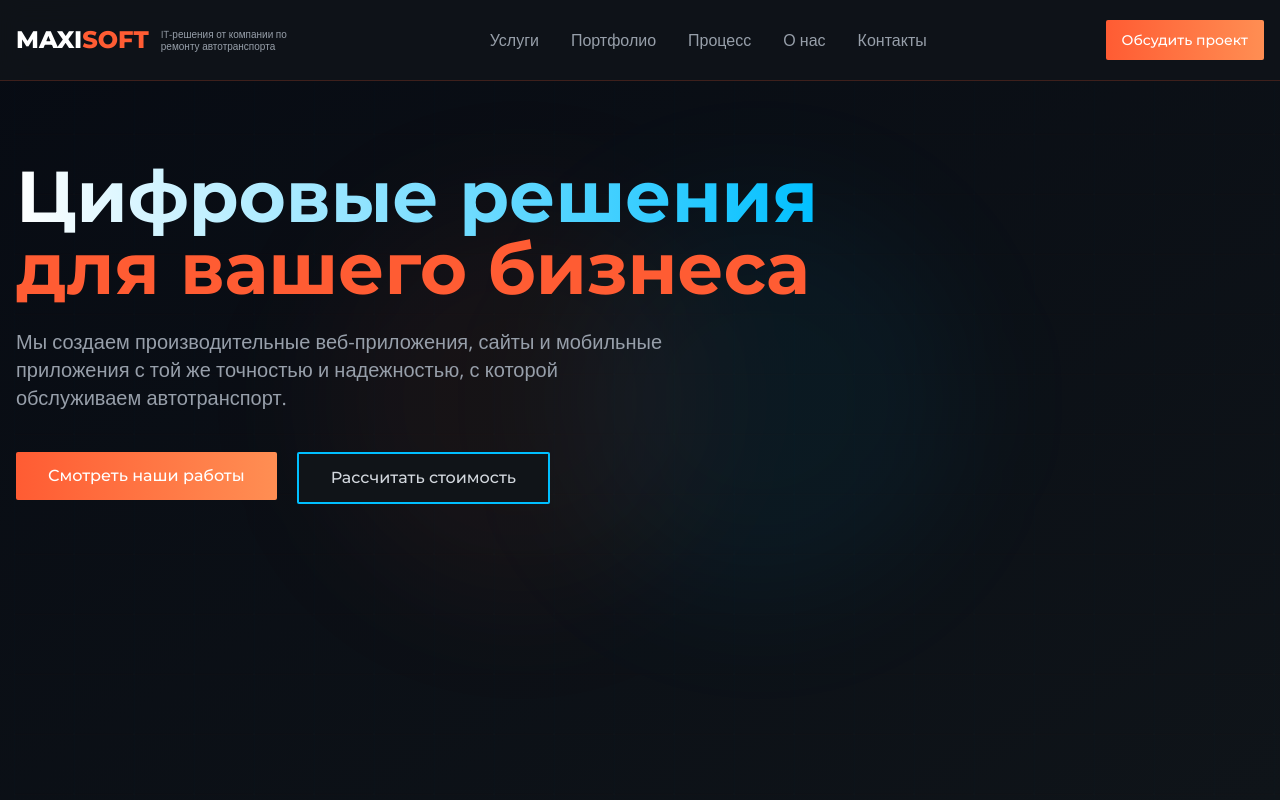
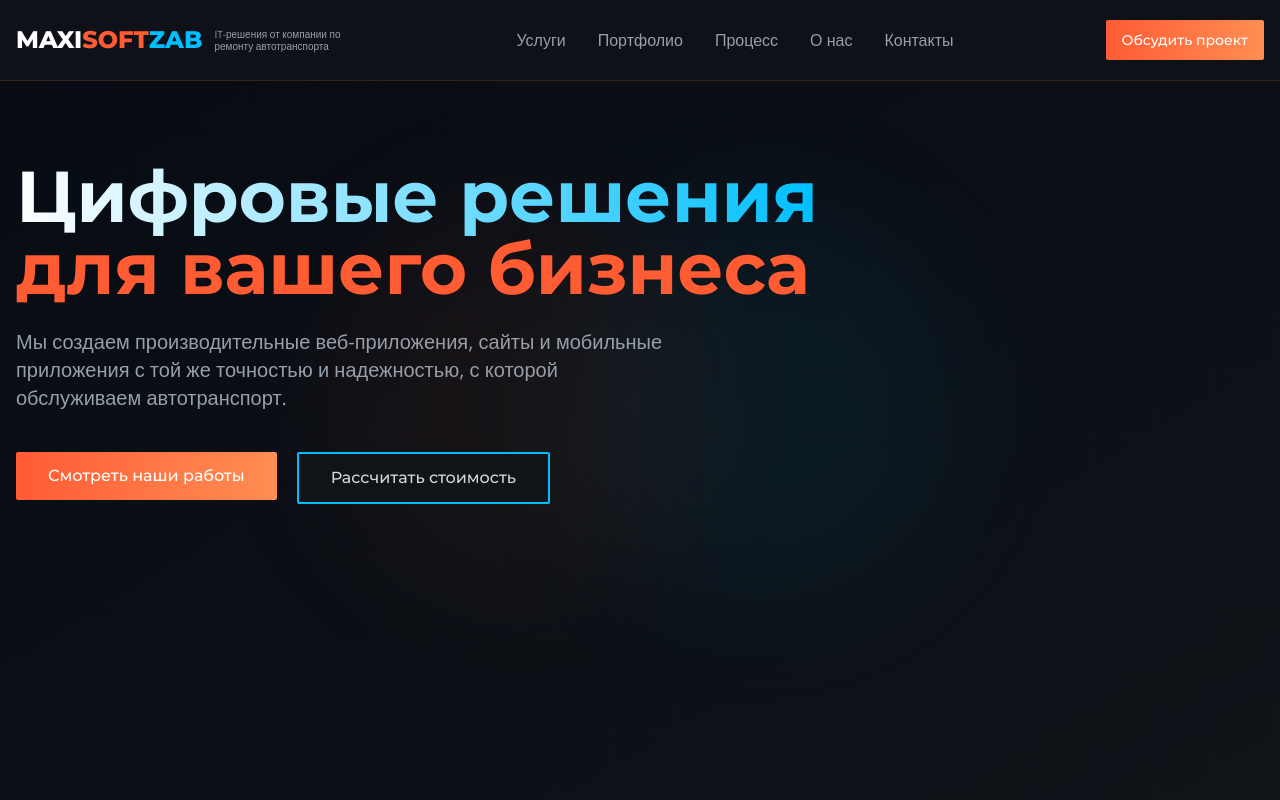
Before and after one commit to nshrkonstantin-coder/data-analytics-solution-2, a React (Vite) app: page / in a window 1280 px wide. Shown: the top 800 px of the page. Built offline with nearby package versions, Linux system fonts and the light colour scheme.

Commit message:
Переименование MAXISOFT в MAXISOFTZAB

```diff
--- a/src/components/about-section.tsx
+++ b/src/components/about-section.tsx
@@ -32,7 +32,7 @@ export function AboutSection() {
           {/* Text */}
           <div className="space-y-6 font-body text-muted-foreground">
             <p>
-              <strong className="text-white">MaxiSoft</strong> — это IT-подразделение компании{" "}
+              <strong className="text-white">MaxiSoftZAB</strong> — это IT-подразделение компании{" "}
               <strong className="text-white">«ДДМАКСИ СТРОЙРЕМСЕРВИС»</strong>, которая уже много лет
               специализируется на техническом обслуживании и ремонте автотранспортных средств.
             </p>
--- a/src/components/footer.tsx
+++ b/src/components/footer.tsx
@@ -8,7 +8,7 @@ export function Footer() {
           {/* Company info */}
           <div>
             <div className="font-heading text-2xl font-extrabold text-white mb-2">
-              MAXI<span className="text-primary">SOFT</span>
+              MAXI<span className="text-primary">SOFT</span><span className="text-secondary">ZAB</span>
             </div>
             <div className="text-secondary text-xs mb-4 font-body">
               IT-подразделение ООО «ДДМАКСИ СТРОЙРЕМСЕРВИС»
@@ -106,7 +106,7 @@ export function Footer() {
         {/* Bottom */}
         <div className="border-t border-border pt-8 text-center">
           <p className="text-muted-foreground text-sm font-body">
-            © 2023 MaxiSoft. IT-направление компании ООО «ДДМАКСИ СТРОЙРЕМСЕРВИС». Все права защищены.
+            © 2023 MaxiSoftZAB. IT-направление компании ООО «ДДМАКСИ СТРОЙРЕМСЕРВИС». Все права защищены.
           </p>
         </div>
       </div>
--- a/src/components/navbar.tsx
+++ b/src/components/navbar.tsx
@@ -25,7 +25,7 @@ export function Navbar() {
           {/* Logo */}
           <div className="flex items-center gap-3">
             <h1 className="font-heading text-2xl font-extrabold text-white">
-              MAXI<span className="text-primary">SOFT</span>
+              MAXI<span className="text-primary">SOFT</span><span className="text-secondary">ZAB</span>
             </h1>
             <div className="hidden lg:block text-[10px] text-muted-foreground max-w-[150px] leading-tight font-body">
               IT-решения от компании по ремонту автотранспорта
```
